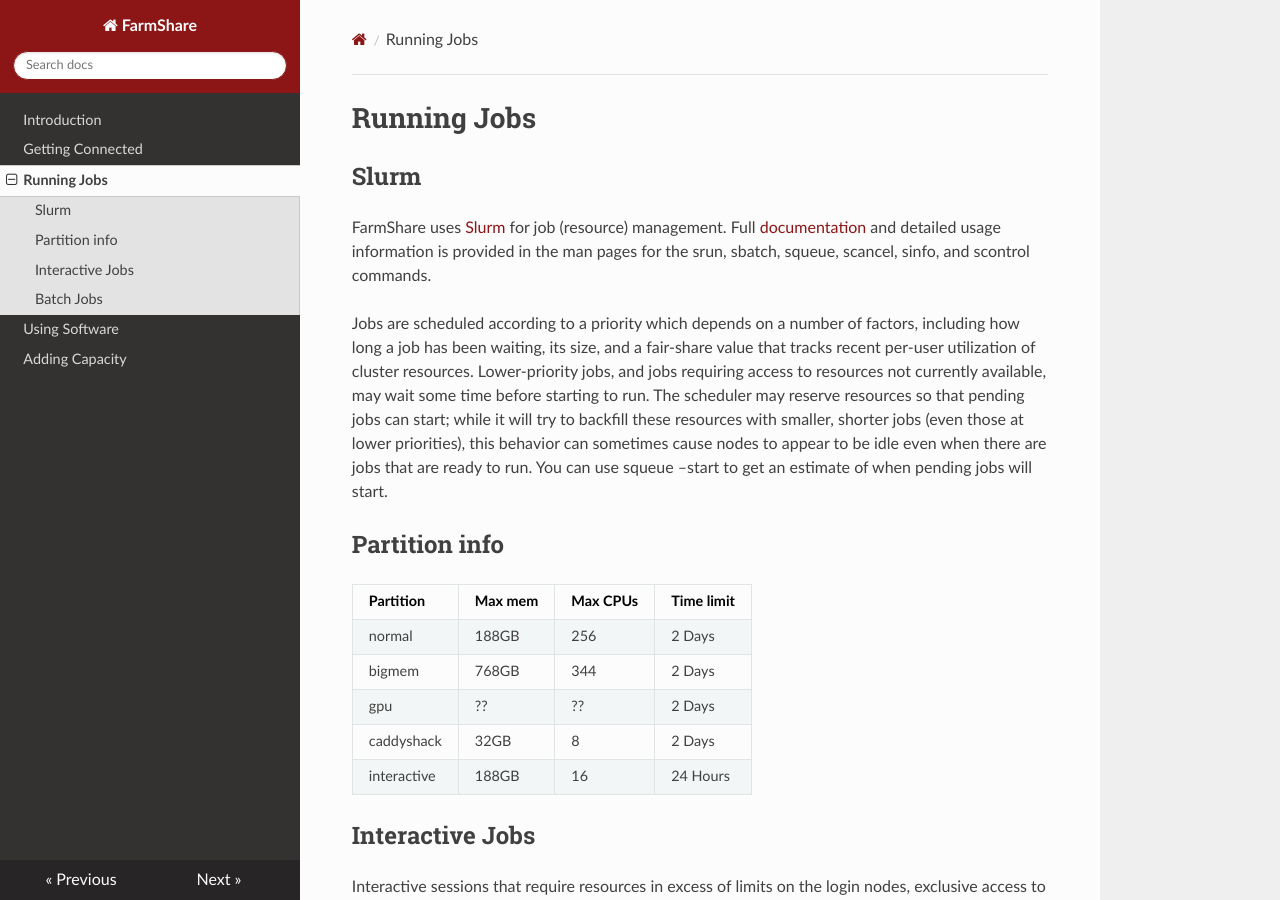
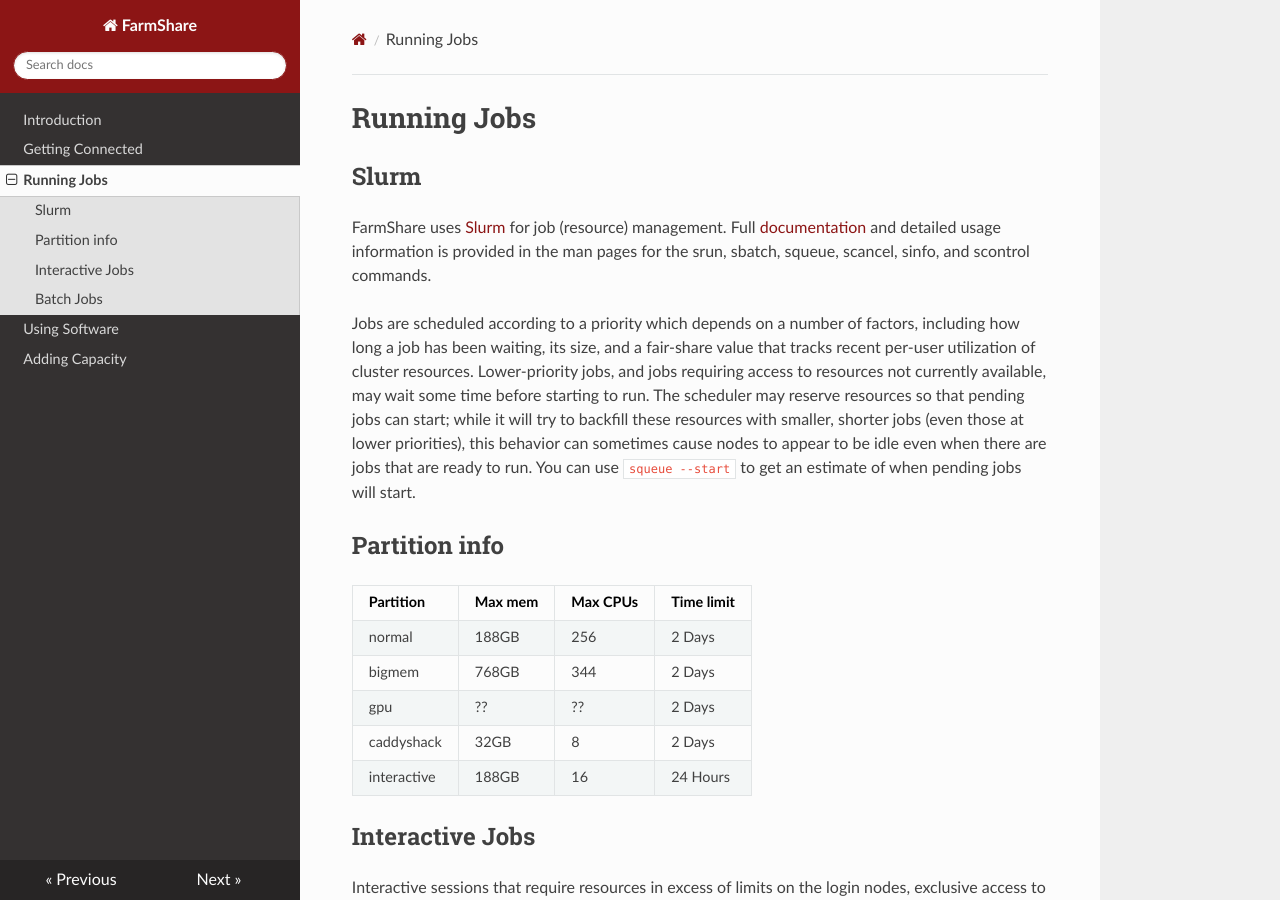
Before and after one commit to stanford-rc/farmshare-docs, an MkDocs documentation site: the page built from docs/slurm.md, in a window 1280 px wide and 900 px high. Built offline with MkDocs 1.6.1, drawn with Linux system fonts in a browser that asks for light colours; nearby versions of some CDN libraries.

Commit message:
Update slurm.md

```diff
--- a/docs/slurm.md
+++ b/docs/slurm.md
@@ -4,7 +4,7 @@
 
 FarmShare uses [Slurm](https://slurm.schedmd.com/) for job (resource) management. Full [documentation](https://slurm.schedmd.com/documentation.html) and detailed usage information is provided in the man pages for the srun, sbatch, squeue, scancel, sinfo, and scontrol commands.
 
-Jobs are scheduled according to a priority which depends on a number of factors, including how long a job has been waiting, its size, and a fair-share value that tracks recent per-user utilization of cluster resources. Lower-priority jobs, and jobs requiring access to resources not currently available, may wait some time before starting to run. The scheduler may reserve resources so that pending jobs can start; while it will try to backfill these resources with smaller, shorter jobs (even those at lower priorities), this behavior can sometimes cause nodes to appear to be idle even when there are jobs that are ready to run. You can use squeue --start to get an estimate of when pending jobs will start.
+Jobs are scheduled according to a priority which depends on a number of factors, including how long a job has been waiting, its size, and a fair-share value that tracks recent per-user utilization of cluster resources. Lower-priority jobs, and jobs requiring access to resources not currently available, may wait some time before starting to run. The scheduler may reserve resources so that pending jobs can start; while it will try to backfill these resources with smaller, shorter jobs (even those at lower priorities), this behavior can sometimes cause nodes to appear to be idle even when there are jobs that are ready to run. You can use `squeue --start` to get an estimate of when pending jobs will start.
 
 ## Partition info
 
```
